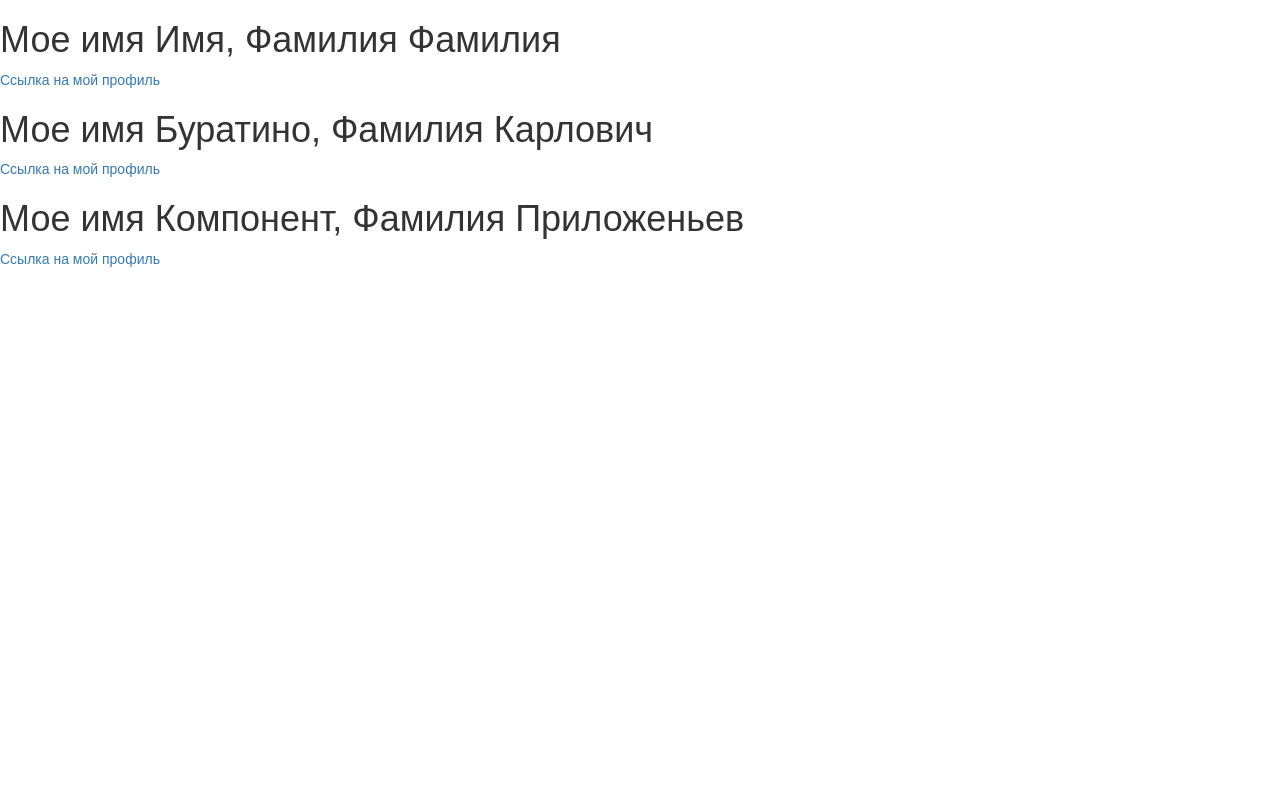
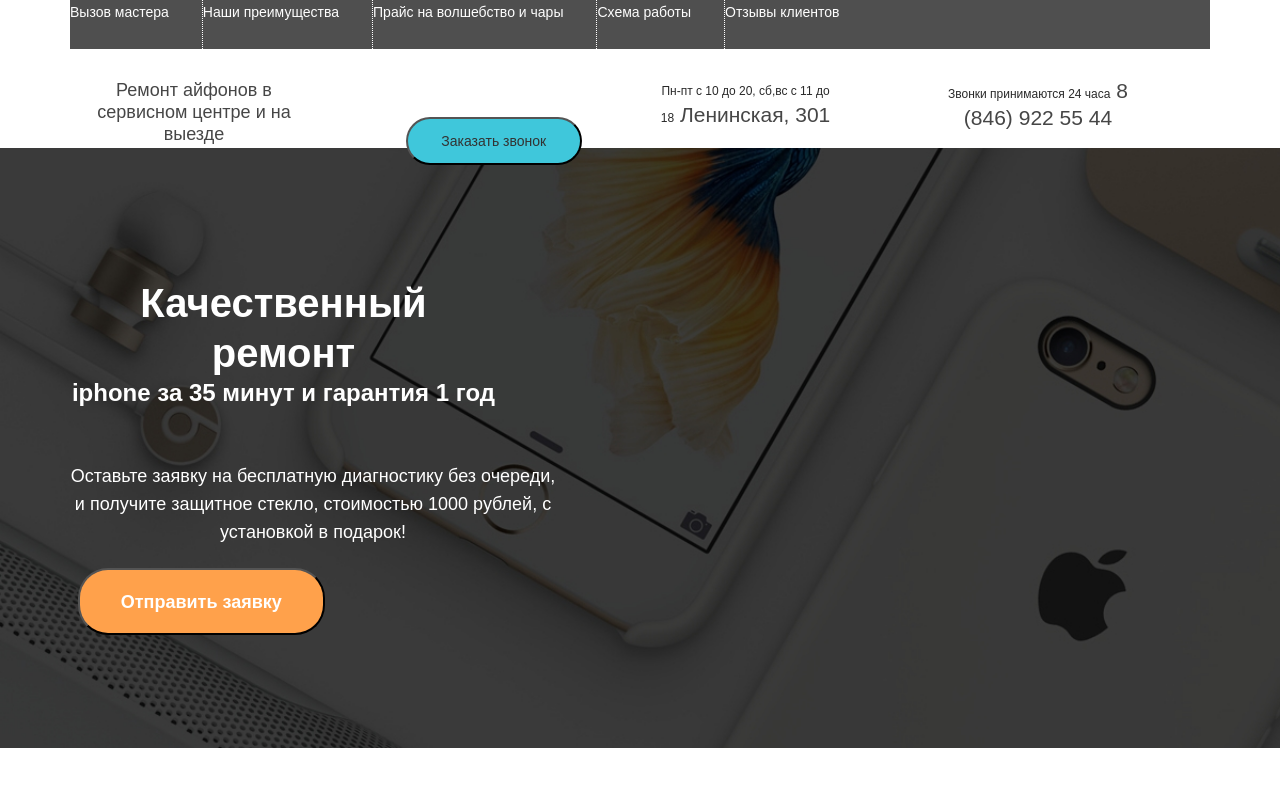
Before and after one commit to EuLeEr/slider, a React (Create React App) app: page / in a window 1280 px wide. Shown: the top 786 px of the page. Built offline with nearby package versions, Linux system fonts and the light colour scheme.

Commit message:
not all clear and right. It'is warning compilation

```diff
--- a/src/App.js
+++ b/src/App.js
@@ -6,24 +6,51 @@ import Row from 'react-bootstrap/lib/Row';
 import Col from 'react-bootstrap/lib/Col';
 import styled from 'styled-components';
 
+import Header from './components/Header';
+import Menu from './components/Menu';
+import Main from './components/Main';
+
+const url = process.env.PUBLIC_URL+"/img/bg.jpg";
+
+const HeaderWrapper = styled.header`
+    width:100%;
+    hight:49px;
+    opacity:0.8;
+`
+const MenuWrapper= styled.header`
+    height:89px;
+    padding-top:20px;
+
+`
+const MainWrapper=styled.main`
+    height:600px;
+    padding-top:130px;
+    background: url(${url}) no-repeat;
+    background-size:cover;
+
+`
 class App extends Component {
   render() {
     return (
-      <div className="wrapper">
-      <SayFullName name = "Имя" surname = "Фамилия" link = "vk.com"/>
-      <SayFullName name = "Буратино" surname = "Карлович" link="#"/>
-      <SayFullName name = "Компонент" surname = "Приложеньев" link="ok.ru" />
+      <div className="App">
+        <HeaderWrapper>
+          <Grid>
+            <Header />
+          </Grid>
+        </HeaderWrapper>
+        <MenuWrapper>
+          <Grid>
+            <Menu />
+          </Grid>
+        </MenuWrapper>
+        <MainWrapper>
+          <Grid>
+            <Main />
+          </Grid>
+        </MainWrapper>
       </div>
     );
   }
 }
 
-function SayFullName(props){
-  return (
-    <div>
-    <h1>Мое имя {props.name}, Фамилия {props.surname} </h1>
-    <a href={props.link}>Ссылка на мой профиль</a>
-    </div>
-    )
-}
 export default App;
--- /dev/null
+++ b/src/components/Header.js
@@ -0,0 +1,40 @@
+import React, { Component } from 'react';
+
+import Row from 'react-bootstrap/lib/Row';
+import Col from 'react-bootstrap/lib/Col';
+import styled from 'styled-components';
+import Link from './Link';
+
+const List = styled.ul`
+	display: flex;
+	justify-content: space-beetween;
+	aligh-items: center;
+	padding: 0;
+	height: 49px
+	background-color: #242424;
+`
+
+class Header extends React.Component {
+	render() {
+		return(
+			<Row>
+				<Col lg={12}>
+					<nav>
+					<List>
+						<Link link="#" text="Вызов мастера" />
+						<Link link="#" text="Наши преимущества"/>
+						<Link link="#" text="Прайс на волшебство и чары"/>
+						<Link link="#" text="Схема работы"/>
+						<Link link="#" text="Отзывы клиентов"/>
+
+					</List>
+
+					</nav>
+
+				</Col>
+			</Row>
+
+			)
+	}
+}
+export default Header
--- /dev/null
+++ b/src/components/Link.js
@@ -0,0 +1,27 @@
+import React, { Component } from 'react';
+import styled from 'styled-components';
+
+const StyleLink = styled.a`
+	color: ${props => props.active ? 'pink':'#fff'};
+	font-size: 14px;
+	font-weight:300px;
+	line-height: 24px;
+	padding-right:33px;
+	border-right: 1px dotted #fff;
+
+	&:hover {
+		color: #8d8d8d;
+		text-decoration: none;
+	}
+	&:last-child{
+		border-right:none;
+	}
+`
+class Link extends React.Component {
+	render(){
+		return(
+			<StyleLink  href={this.props.link}>{this.props.text}</StyleLink>
+		)
+	}
+}
+export default Link
--- /dev/null
+++ b/src/components/Main.js
@@ -0,0 +1,70 @@
+import React, { Component } from 'react';
+
+import Grid from 'react-bootstrap/lib/Grid';
+import Row from 'react-bootstrap/lib/Row';
+import Col from 'react-bootstrap/lib/Col';
+import styled from 'styled-components';
+
+const Repair=styled.div`
+	width: 427px;
+	color: #ffffff;
+	font-weight: 700;
+	line-height: 50px;
+	font-size: 40px;
+
+	span{
+	display:block;
+	font-size: 24px;
+	line-height: 30px;
+
+	}
+`
+const LightText = styled.div`
+	width: 486px;
+	height: 74px;
+	color: #ffffff;
+	font-size: 18px;
+	font-weight: 300;
+	line-height: 28px;
+	margin-top: 54px;
+
+
+`
+const CallButton = styled.button`
+	width: 247px;
+	height: 67px;
+	background-color: #ffa14b;
+	border-radius:30px;
+	margin-top:32px;
+	color: #ffffff;
+	font-size: 18px;
+	font-weight: bold;
+	line-height: 24px;
+
+
+`
+
+class Main extends React.Component {
+	render() {
+		return (
+			<Row>
+				<Col lg={3}>
+					<Repair>
+						Качественный ремонт
+						<span>iphone за 35 минут и гарантия 1 год</span>
+					</Repair>
+					<LightText>
+						Оставьте заявку на бесплатную диагностику без очереди,
+						и получите защитное стекло, стоимостью 1000 рублей,
+						с установкой в подарок!
+					</LightText>
+					<CallButton>Отправить заявку
+					</CallButton>
+				</Col>
+				<Col lg={3} lgOffse={1}>
+				</Col>
+			</Row>
+			)
+	}
+}
+export default Main
--- /dev/null
+++ b/src/components/Menu.js
@@ -0,0 +1,74 @@
+import React, { Component } from 'react';
+
+import Row from 'react-bootstrap/lib/Row';
+import Col from 'react-bootstrap/lib/Col';
+import styled from 'styled-components';
+
+const Repair = styled.div`
+width: 248px;
+height: 41px;
+color: #464646;
+font-size: 18px;
+font-weight: 300;
+line-height: 22px;
+
+`
+const WorkTime = styled.div`
+	width: 181px;
+	height: 38px;
+	color: #2a2a2a;
+	font-size: 12px;
+	font-weight: 300;
+	line-height: 24px;
+	span {
+		color: #464646;
+		font-size: 21px;
+		font-weight: 500;
+	}
+
+`
+class Adress extends React.Component {
+	render() {
+		return (
+			<span> {this.props.addr} </span>
+			)
+	}
+
+}
+
+const CallButton= styled.button`
+width: 176px;
+height: 48px;
+border-radius:30px;
+background-color: #3fc7db;
+
+`
+class Menu extends React.Component {
+	render(){
+		return (
+			<Row>
+				<Col lg={3}>
+					<Repair> Ремонт айфонов в сервисном
+							 центре и на выезде
+					</Repair>
+
+				</Col>
+				<Col lg={3} lgOffset={3}>
+					<WorkTime> Пн-пт с 10 до 20, сб,вс с 11 до 18
+						<Adress addr="Ленинская, 301" />
+					</WorkTime>
+				</Col>
+				<Col lg={3}>
+					<WorkTime> Звонки принимаются 24 часа
+						<Adress addr=" 8 (846) 922 55 44 " />
+					</WorkTime>
+				</Col>
+				<Col lg={3}>
+					<CallButton> Заказать звонок </CallButton>
+				</Col>
+
+			</Row>
+			)
+	}
+}
+export default Menu
```
Also changed, not shown: public/img/bg.jpg, src/img/bg.jpg.
